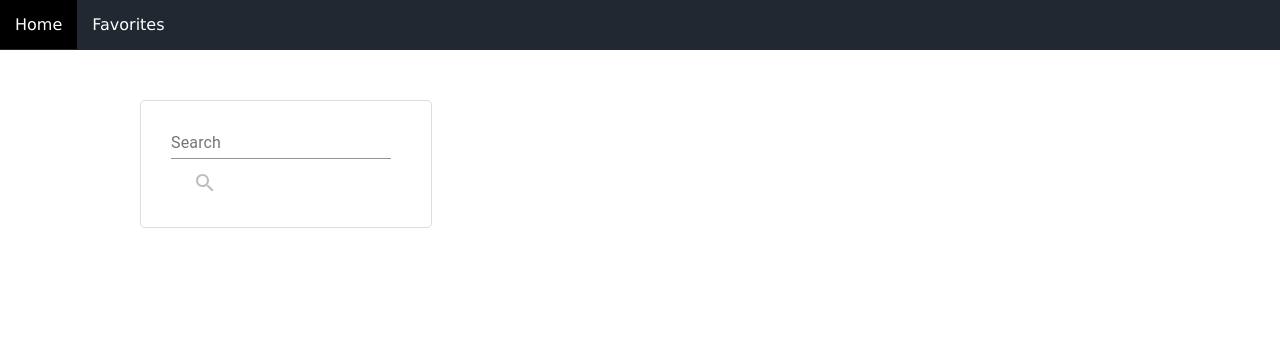
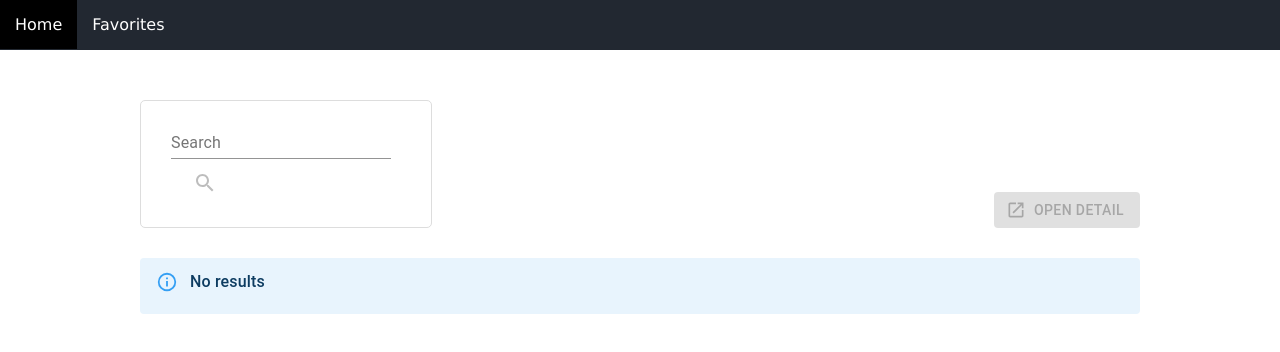
Before and after one commit to lubosfukas/my-movie-collection, a React (Create React App) app: page / in a window 1280 px wide. Shown: the top 352 px of the page. Built offline with nearby package versions, Linux system fonts and the light colour scheme.

Commit message:
Adjustments

```diff
--- a/src/components/DataGrid.tsx
+++ /dev/null
@@ -1,53 +0,0 @@
-import React from 'react'
-import { DataGrid as PlainDataGrid, ColDef, PageChangeParams, RowSelectedParams } from '@material-ui/data-grid'
-
-import { styled } from '../styled'
-import { IMovie } from '../types'
-
-interface IProps {
-    rows: IMovie[]
-    rowCount: number
-    columns: ColDef[]
-    page: number
-    pageSize?: number
-    height?: string
-    checkboxSelection?: boolean
-    handlePageChange?: (param: PageChangeParams) => void
-    handleSelectionChange?: (param: RowSelectedParams) => void
-}
-
-const Wrapper = styled.div<{ height?: string }>`
-    height: ${({ height }) => height || '630px'};
-    width: 100%;
-`
-
-const DataGrid: React.FC<IProps> = ({
-    height,
-    rows,
-    rowCount,
-    columns,
-    page,
-    handlePageChange,
-    handleSelectionChange,
-    pageSize = 10,
-    checkboxSelection = false
-}) => {
-    return (
-        <Wrapper height={height}>
-            <PlainDataGrid
-                rows={rows}
-                rowCount={rowCount}
-                columns={columns}
-                pagination
-                page={page}
-                pageSize={pageSize}
-                paginationMode="server"
-                onPageChange={handlePageChange}
-                onRowSelected={handleSelectionChange}
-                checkboxSelection={checkboxSelection}
-            />
-        </Wrapper>
-    )
-}
-
-export default DataGrid
--- a/src/components/SearchBar.tsx
+++ b/src/components/SearchBar.tsx
@@ -11,7 +11,6 @@ interface IProps {
 
 const Wrapper = styled.div`
     width: 250px;
-    margin-bottom: 30px;
     padding: 10px 10px 20px 30px;
     border-width: 1px;
     border-style: solid;
--- a/src/components/index.ts
+++ b/src/components/index.ts
@@ -1,6 +1,5 @@
 export { default as Layout } from './Layout'
 export { default as Auxiliary } from './Auxiliary'
-export { default as DataGrid } from './DataGrid'
 export { default as SearchBar } from './SearchBar'
 export { default as LoadingSpinner } from './LoadingSpinner'
 export { default as useFetch } from './hooks/useFetch'
--- a/src/modules/movies/types.ts
+++ b/src/modules/movies/types.ts
@@ -1,5 +1,5 @@
 import { Action } from 'redux'
-import { IMovie } from '../../types'
+import { IMovie } from '../../utils/types'
 
 export interface ILoadMoviesActionPayload {
     searchTerm: string
--- a/src/pages/FavoriteMovies.tsx
+++ b/src/pages/FavoriteMovies.tsx
@@ -1,16 +1,18 @@
 import React, { useState } from 'react'
 import { useHistory } from 'react-router-dom'
 import { DataGrid, SelectionModelChangeParams } from '@material-ui/data-grid'
+import { Alert, AlertTitle } from '@material-ui/lab'
 import { Button } from '@material-ui/core'
-import { Alert, AlertTitle } from '@material-ui/lab'
+import DeleteIcon from '@material-ui/icons/Delete'
+import OpenIcon from '@material-ui/icons/OpenInNew'
 
 import { Auxiliary, useLocalStorage } from '../components'
 import { styled } from '../styled'
-import { IMovie } from '../types'
+import { IMovie } from '../utils/types'
 import { removeMoviesByIds } from '../utils/helpers'
 
-const Wrapper = styled.div<{ height?: string }>`
-    height: ${({ height }) => height || '630px'};
+const Wrapper = styled.div`
+    height: 630px;
     width: 100%;
 `
 
@@ -66,6 +68,7 @@ const FavoriteMovies = (): React.ReactElement => {
                     disabled={selectedMovieIds.length !== 1}
                     onClick={handleOpenDetail}
                     style={{ marginRight: 15 }}
+                    startIcon={<OpenIcon />}
                 >
                     Open detail
                 </Button>
@@ -74,6 +77,7 @@ const FavoriteMovies = (): React.ReactElement => {
                     color="secondary"
                     disabled={selectedMovieIds.length === 0}
                     onClick={handleRemove}
+                    startIcon={<DeleteIcon />}
                 >
                     Remove
                 </Button>
@@ -84,8 +88,8 @@ const FavoriteMovies = (): React.ReactElement => {
                     rowCount={favoriteMovies.length}
                     pageSize={10}
                     columns={columns}
+                    onSelectionModelChange={handleSelectionChange}
                     checkboxSelection
-                    onSelectionModelChange={handleSelectionChange}
                 />
             </Wrapper>
         </Auxiliary>
--- a/src/pages/MovieDetail.tsx
+++ b/src/pages/MovieDetail.tsx
@@ -7,7 +7,7 @@ import StarIcon from '@material-ui/icons/Star'
 import { LoadingSpinner, Auxiliary, useFetch, useLocalStorage } from '../components'
 import { addMovie, containsMovie, removeMovieByImdbId, addId } from '../utils/helpers'
 import { styled } from '../styled'
-import { IMovie } from '../types'
+import { IMovie } from '../utils/types'
 import { config } from '../utils'
 
 const TitleFlexBox = styled.div`
--- a/src/pages/MovieSearch.tsx
+++ b/src/pages/MovieSearch.tsx
@@ -1,25 +1,43 @@
-import React from 'react'
+import React, { useState } from 'react'
 import { useHistory } from 'react-router-dom'
 import { useDispatch, useSelector } from 'react-redux'
-import { PageChangeParams, RowSelectedParams } from '@material-ui/data-grid'
+import { DataGrid, PageChangeParams, SelectionModelChangeParams } from '@material-ui/data-grid'
 import { Alert, AlertTitle } from '@material-ui/lab'
+import { Button } from '@material-ui/core'
+import OpenIcon from '@material-ui/icons/OpenInNew'
 
-import { DataGrid, SearchBar, LoadingSpinner, Auxiliary } from '../components'
+import { SearchBar, LoadingSpinner, Auxiliary } from '../components'
 import { changePage, searchMovies } from '../modules/movies/actions'
+import { styled } from '../styled'
 import { IState } from '../modules/movies/types'
-import { IMovie } from '../types'
+import { IMovie } from '../utils/types'
+
+const Wrapper = styled.div`
+    height: 630px;
+    width: 100%;
+`
+
+const FlexBox = styled.div`
+    margin-bottom: 30px;
+    display: flex;
+    justify-content: space-between;
+    align-items: flex-end;
+`
 
 const columns = [
     {
         field: 'id',
         headerName: 'IMDB ID',
-        width: 130
+        width: 130,
+        sortable: false,
+        filterable: false
     },
     { field: 'Title', headerName: 'Title', width: 670 },
     { field: 'Year', headerName: 'Year', width: 130 }
 ]
 
 const MovieSearch = (): React.ReactElement => {
+    const [selectedMovieIds, setSelectedMovieIds] = useState<Array<string>>([])
     const history = useHistory()
     const dispatch = useDispatch()
     const { movies, totalResults, page, loading, error } = useSelector((state: IState) => ({
@@ -30,10 +48,21 @@ const MovieSearch = (): React.ReactElement => {
         error: state.error
     }))
 
-    const handlePageChange = (param: PageChangeParams) => dispatch(changePage(param.page))
-    const handleSubmit = (searchTerm: string) => dispatch(searchMovies(searchTerm))
-    const handleSelectionChange = (param: RowSelectedParams) => {
-        const movie = param.data as IMovie
+    const handlePageChange = (param: PageChangeParams) => {
+        dispatch(changePage(param.page))
+        setSelectedMovieIds([])
+    }
+    const handleSubmit = (searchTerm: string) => {
+        dispatch(searchMovies(searchTerm))
+        setSelectedMovieIds([])
+    }
+    const handleSelectionChange = (params: SelectionModelChangeParams) =>
+        setSelectedMovieIds(params.selectionModel as Array<string>)
+    const handleOpenDetail = (_: React.MouseEvent<HTMLButtonElement, MouseEvent>) => {
+        const id = selectedMovieIds[0]
+        const movie = movies.find((movie: IMovie) => movie.id.toString() === id)
+
+        if (!movie) return
         history.push(`/movie/${movie.imdbID}`)
     }
 
@@ -42,23 +71,45 @@ const MovieSearch = (): React.ReactElement => {
     return (
         <Auxiliary>
             {loading && <LoadingSpinner />}
+            <FlexBox>
                 <SearchBar onSubmit={handleSubmit} />
+                <Button
+                    variant="contained"
+                    color="primary"
+                    disabled={selectedMovieIds.length !== 1}
+                    onClick={handleOpenDetail}
+                    style={{ marginLeft: 15 }}
+                    startIcon={<OpenIcon />}
+                >
+                    Open detail
+                </Button>
+            </FlexBox>
 
-            {error && (
+            {!loading && error && (
                 <Alert severity="error">
                     <AlertTitle>{error}</AlertTitle>
                 </Alert>
             )}
+            {!hasMovies && !loading && !error && (
+                <Alert severity="info">
+                    <AlertTitle>No results</AlertTitle>
+                </Alert>
+            )}
             {hasMovies && (
+                <Wrapper>
                     <DataGrid
                         rows={movies}
                         columns={columns}
+                        rowCount={totalResults}
+                        pagination
+                        page={page}
                         pageSize={10}
-                    rowCount={totalResults}
-                    page={page}
-                    handlePageChange={handlePageChange}
-                    handleSelectionChange={handleSelectionChange}
+                        paginationMode="server"
+                        onPageChange={handlePageChange}
+                        onSelectionModelChange={handleSelectionChange}
+                        checkboxSelection
                     />
+                </Wrapper>
             )}
         </Auxiliary>
     )
--- a/src/utils/helpers.ts
+++ b/src/utils/helpers.ts
@@ -1,4 +1,4 @@
-import { IMovie } from '../types'
+import { IMovie } from './types'
 
 export const addId = (movie: IMovie): IMovie => {
     const imdbId = movie['imdbID'] as string
```
Also changed, not shown: src/utils/types.ts (renamed from src/types.ts). Lines whose indentation alone changed are shown as unchanged.
